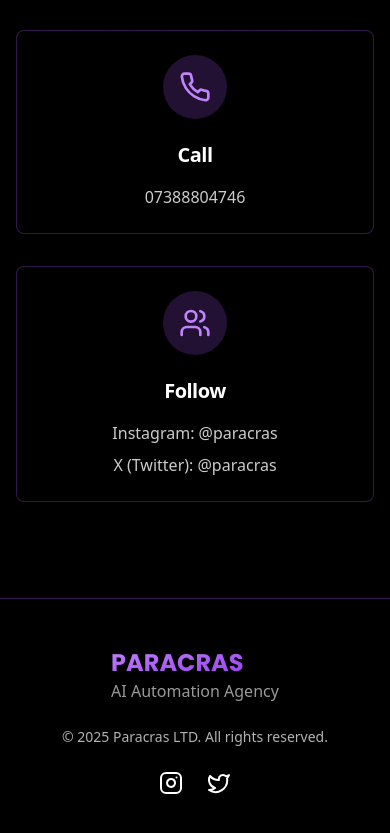
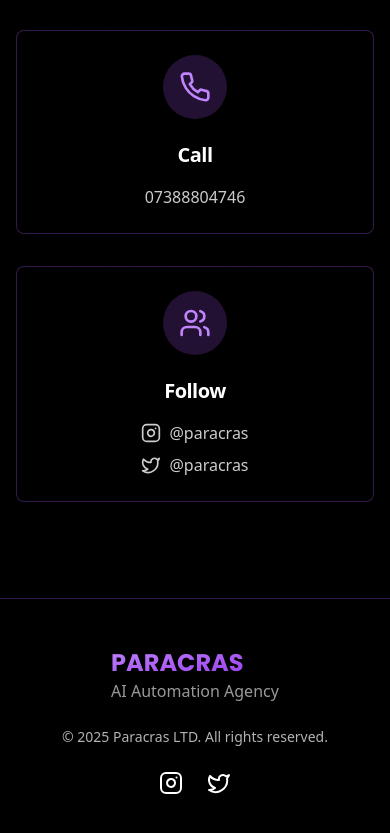
Before and after one commit to paracras/paracras-neon-pulse, a React (Vite) app: page / in a window 390 px wide. Shown: the part 5032-5865 px from the top of the page. Built offline with nearby package versions, Linux system fonts and the light colour scheme.

Commit message:
Fix: Update "Get in Touch" section links
Updated the "Get in Touch" section to include clickable email and phone links, and updated the "Follow" card to display only icons and usernames with links. All links open in a new tab and maintain the site's styling.

```diff
--- a/src/pages/Index.tsx
+++ b/src/pages/Index.tsx
@@ -304,7 +304,7 @@ const Index = () => {
         </div>
       </section>
 
-      {/* Contact Section */}
+      {/* Contact Section - Updated */}
       <section
         ref={contactRef}
         id="contact"
@@ -322,7 +322,7 @@ const Index = () => {
           </p>
 
           <div className="grid grid-cols-1 md:grid-cols-3 gap-8">
-            {/* Email Card */}
+            {/* Email Card - Updated with clickable email */}
             <Card className="bg-black border border-purple-500/30 hover:border-purple-500 transition-all duration-300 hover:shadow-glow-sm">
               <CardHeader className="flex items-center justify-center pb-0">
                 <div className="w-16 h-16 rounded-full bg-purple-500/20 flex items-center justify-center mb-4">
@@ -331,13 +331,16 @@ const Index = () => {
                 <CardTitle className="text-xl text-white">Email</CardTitle>
               </CardHeader>
               <CardContent className="text-center pt-4">
-                <a href="mailto:info@paracras.com" className="text-white/80 hover:text-purple-300 transition-colors">
+                <a
+                  href="mailto:info@paracras.com"
+                  className="text-white/80 hover:text-purple-300 transition-colors"
+                >
                   info@paracras.com
                 </a>
               </CardContent>
             </Card>
 
-            {/* Call Card */}
+            {/* Call Card - Updated with clickable phone number */}
             <Card className="bg-black border border-purple-500/30 hover:border-purple-500 transition-all duration-300 hover:shadow-glow-sm">
               <CardHeader className="flex items-center justify-center pb-0">
                 <div className="w-16 h-16 rounded-full bg-purple-500/20 flex items-center justify-center mb-4">
@@ -346,13 +349,16 @@ const Index = () => {
                 <CardTitle className="text-xl text-white">Call</CardTitle>
               </CardHeader>
               <CardContent className="text-center pt-4">
-                <a href="tel:07388804746" className="text-white/80 hover:text-purple-300 transition-colors">
+                <a
+                  href="tel:07388804746"
+                  className="text-white/80 hover:text-purple-300 transition-colors"
+                >
                   07388804746
                 </a>
               </CardContent>
             </Card>
 
-            {/* Follow Card */}
+            {/* Follow Card - Updated with cleaner design */}
             <Card className="bg-black border border-purple-500/30 hover:border-purple-500 transition-all duration-300 hover:shadow-glow-sm">
               <CardHeader className="flex items-center justify-center pb-0">
                 <div className="w-16 h-16 rounded-full bg-purple-500/20 flex items-center justify-center mb-4">
@@ -361,11 +367,21 @@ const Index = () => {
                 <CardTitle className="text-xl text-white">Follow</CardTitle>
               </CardHeader>
               <CardContent className="text-center pt-4 flex flex-col gap-2">
-                <a href="https://instagram.com/paracras" target="_blank" rel="noopener noreferrer" className="text-white/80 hover:text-purple-300 transition-colors">
-                  Instagram: @paracras
+                <a
+                  href="https://instagram.com/paracras"
+                  target="_blank"
+                  rel="noopener noreferrer"
+                  className="text-white/80 hover:text-purple-300 transition-colors inline-flex items-center justify-center gap-2"
+                >
+                  <Instagram className="h-5 w-5" /> @paracras
                 </a>
-                <a href="https://x.com/paracras" target="_blank" rel="noopener noreferrer" className="text-white/80 hover:text-purple-300 transition-colors">
-                  X (Twitter): @paracras
+                <a
+                  href="https://x.com/paracras"
+                  target="_blank"
+                  rel="noopener noreferrer"
+                  className="text-white/80 hover:text-purple-300 transition-colors inline-flex items-center justify-center gap-2"
+                >
+                  <Twitter className="h-5 w-5" /> @paracras
                 </a>
               </CardContent>
             </Card>
```
